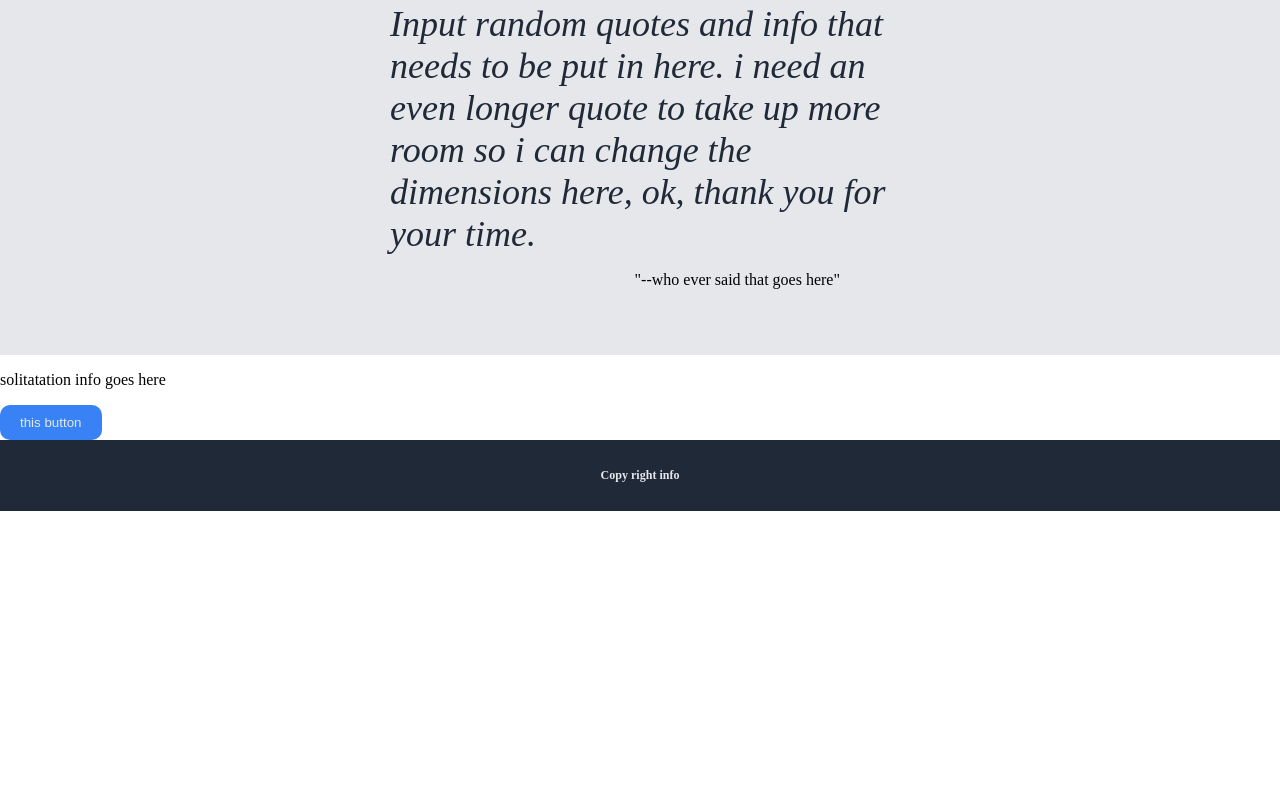
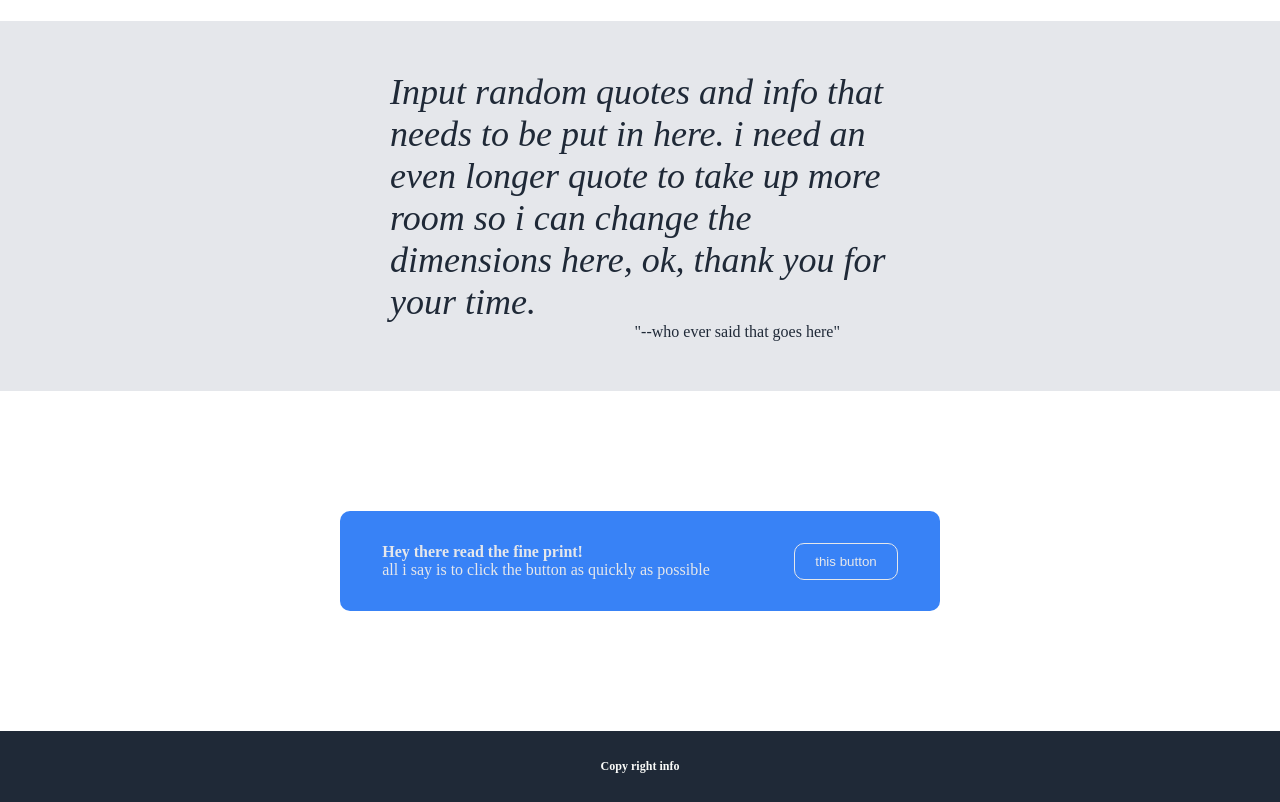
Before and after one commit to tehfirstfrost/top-web-project, a plain HTML site: page index.html in a window 1280 px wide. Shown: the part 883-1685 px from the top of the page. Before the commit the page ends 1394 px from the top, so only its background shows below. Drawn offline with Linux system fonts and the light colour scheme.

Commit message:
Complete style on section mid 3

```diff
--- a/css/style.css
+++ b/css/style.css
@@ -24,11 +24,11 @@ body{
     background-color: #1F2937;
     color: #E5e7eb;
     padding-top: 30px;
-    padding-bottom: 60px;
+    padding-bottom: 80px;
 }
 
 .logo{
-    margin: 0;
+    margin-bottom: 60px;
     color: #f9faf8;
     font-size: 24px;
 }
@@ -64,13 +64,12 @@ a:hover{
     font-size: 150%;
 }
 
-
 .top-title{
     font-size: 48px;
     font-weight: bolder;
     height: auto;
     padding: 0;
-    margin-bottom: 0;
+    margin-top: 50px;
 }
 
 .top-text{
@@ -89,6 +88,7 @@ button{
     padding: 10px;
     padding-left: 20px;
     padding-right: 20px;
+    margin-top: 10px;
 }
 
 .mid1{
@@ -140,28 +140,54 @@ img{
 .quote-sig{
     width:400px;
     text-align: right;
+    color: #1F2937;
 }
 
 .mid3{
+    display:flex;
+    flex-direction: row;
+    justify-content: center;
+    padding: 60px;
+}
+
+.mid3-sub{
+    display:flex;
+    justify-content: space-around;
+    align-items: center;
+    height: 100px;
+    width: 600px;
+    margin: 60px;
+    background-color: #3882f6;
+    border-radius: 10px;
 
 }
 
+.button{
+    background-color: #3882f6;
+    border: 1px solid #E5e7eb;
+    color: #E5e7eb;
+    padding: 10px;
+    padding-left: 20px;
+    padding-right: 20px;
+    margin: 0;
+}
+
+.atn-grab{
+    font-weight: bold;
+    color: #E5e7eb;
+    margin-bottom: 0;
+}
+
 p{
+    color: #E5e7eb;
+    margin: 0;
+}
 
-}
 .footer{
     text-align: center;
     background-color: #1F2937;
     font-size: 18px;
-    color: #E5e7eb;
-}
-
-h6{
-
-}
-
-figure{
-
+    color: #f9faf8;
 }
 
 .figure1{
--- a/index.html
+++ b/index.html
@@ -2,6 +2,7 @@
 <html lang="en">
     <head>
         <meta charset="utf-8">
+        <meta name="viewport" content="width=device-width, initial-scale=1.0">
         <title>Check it out!</title>
         <link rel="stylesheet" href="./css/style.css">
     </head>
@@ -65,9 +66,12 @@
         </div>
 
         <div class="mid3">
-            <div>
-                <p>solitatation info goes here</p>
-                <button> this button</button>
+            <div class="mid3-sub">
+                <div class="mid3-sub2">
+                    <p class="atn-grab">Hey there read the fine print!</p>
+                    <p>all i say is to click the button as quickly as possible</p>
+                </div>
+                 <button class="button"> this button</button>
             </div>
         </div>
 
```
